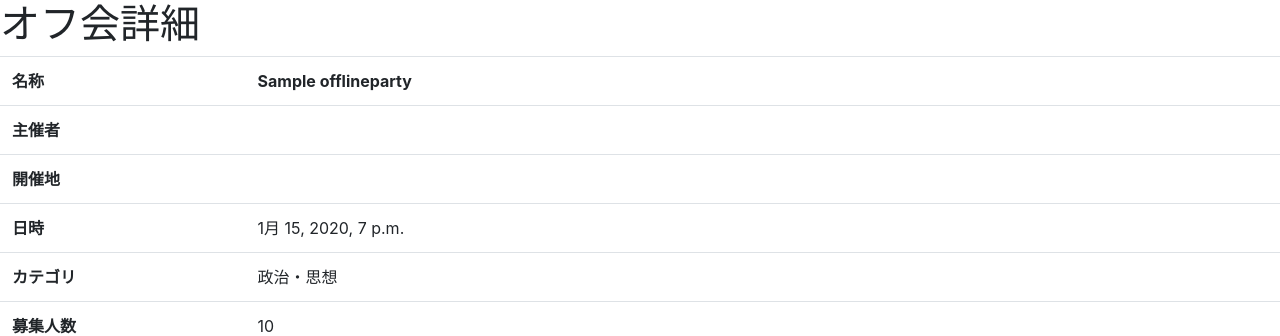
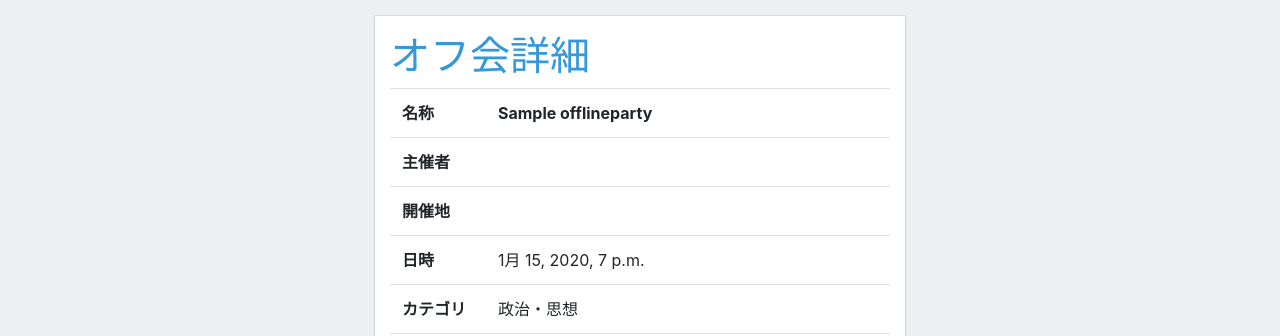
Before and after one commit to TNCT-SYSKEN/Lurcher, a Django app: page /details in a window 1280 px wide. Shown: the top 336 px of the page. Run offline with Django 3.2, Linux system fonts and the light colour scheme; tables that the repository leaves empty hold one stand-in row (values such as "Sample post"); style sheets or scripts are compiled from the project's sources; some libraries are stand-ins or nearby versions.

Commit message:
[add] テンプレートを拡張する形で配置

```diff
--- /dev/null
+++ b/src/styles/_variables.scss
@@ -0,0 +1,3 @@
+// Color
+$color-lurcher-main: #3498db !default;
+$color-lurcher-back: #ecf0f1 !default;
--- a/src/styles/bootstrap.scss
+++ b/src/styles/bootstrap.scss
@@ -1,2 +1 @@
 @import 'node_modules/bootstrap/scss/bootstrap.scss';
-@import 'details.scss'
--- /dev/null
+++ b/src/styles/common.scss
@@ -0,0 +1,21 @@
+@import "node_modules/bootstrap/scss/functions";
+@import "node_modules/bootstrap/scss/variables";
+@import "node_modules/bootstrap/scss/mixins";
+@import "variables";
+
+body {
+    background-color: $color-lurcher-back;
+}
+
+h1 {
+    color: $color-lurcher-main;
+
+    @include media-breakpoint-only(xs) {
+        font-size: 1.8rem;
+    }
+}
+
+.white-box {
+    background-color: white;
+    box-shadow: 0 2px 2px 0 rgba(0,0,0,0.16),0 0 0 1px rgba(0,0,0,0.08);
+}
--- /dev/null
+++ b/templates/mainsite/common-frame.html
@@ -0,0 +1,23 @@
+<!DOCTYPE html>
+<html>
+  <head>
+    <meta charset="utf-8">
+    {% include './styles.html' %}
+    {% block styles %}{% endblock %}
+  </head>
+  <body>
+    <main role="main">
+      <div class="container my-3">
+        <div class="row justify-content-center">
+          <div class="col-12 col-sm-auto">
+            <div class="col-12 white-box py-3">
+              {% block main %} {% endblock %}
+            </div>
+          </div>
+        </div>
+      </div>
+    </main>
+
+    {% block scripts %}{% endblock %}
+  </body>
+</html>
--- a/templates/mainsite/details.html
+++ b/templates/mainsite/details.html
@@ -1,14 +1,17 @@
+{% extends './common-frame.html' %}
+
 <!DOCTYPE html>
 <html lang="ja" dir="ltr">
 <head>
-	<meta charset="utf-8">
 	<title>Details</title>
+	{% load static %}
+	{% block styles %}
+	<link rel="stylesheet" href="{% static 'styles/details.css' %}">
 	<link rel="stylesheet" href="http://cdn.leafletjs.com/leaflet-0.7.3/leaflet.css" />
-	<script src="http://cdn.leafletjs.com/leaflet-0.7.3/leaflet.js"></script>
-	{% load static %}
-	<link rel="stylesheet" href="{% static 'styles/bootstrap.css' %}"></script>
+	{% endblock %}
 </head>
 <body>
+	{% block main %}
 	{% if party %}
 		<h1>オフ会詳細</h1>
 		<div class="table-responsive">
@@ -54,7 +57,10 @@
 	{% else %}
 		<p>オフ会が存在しません．</p>
 	{% endif %}
+	{% endblock %}
 
+	{% block scripts %}
+	<script src="http://cdn.leafletjs.com/leaflet-0.7.3/leaflet.js"></script>
 	<script type="text/javascript">
 		var map = L.map('details-map').setView([{{party.location_lat}}, {{party.location_lng}}], 14);
 
@@ -79,5 +85,6 @@
 		xhr.open('GET', 'http://nominatim.openstreetmap.org/reverse?format=json&lat='+{{party.location_lat}}+'&lon='+{{party.location_lng}}, true);
 		xhr.send();
 	</script>
+	{% endblock %}
 </body>
 </html>
--- /dev/null
+++ b/templates/mainsite/styles.html
@@ -0,0 +1,4 @@
+{% load static %}
+
+<link rel="stylesheet" href="{% static 'styles/bootstrap.css' %}">
+<link rel="stylesheet" href="{% static 'styles/common.css' %}">
```
